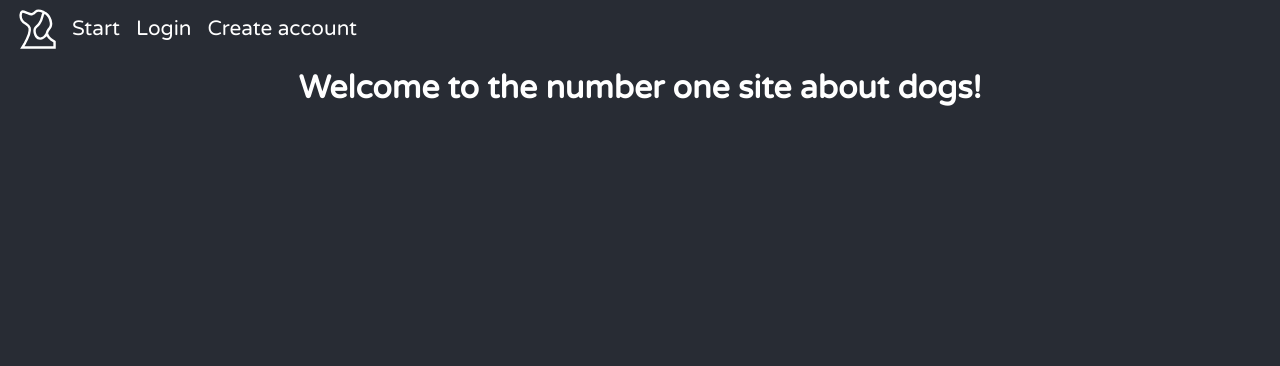
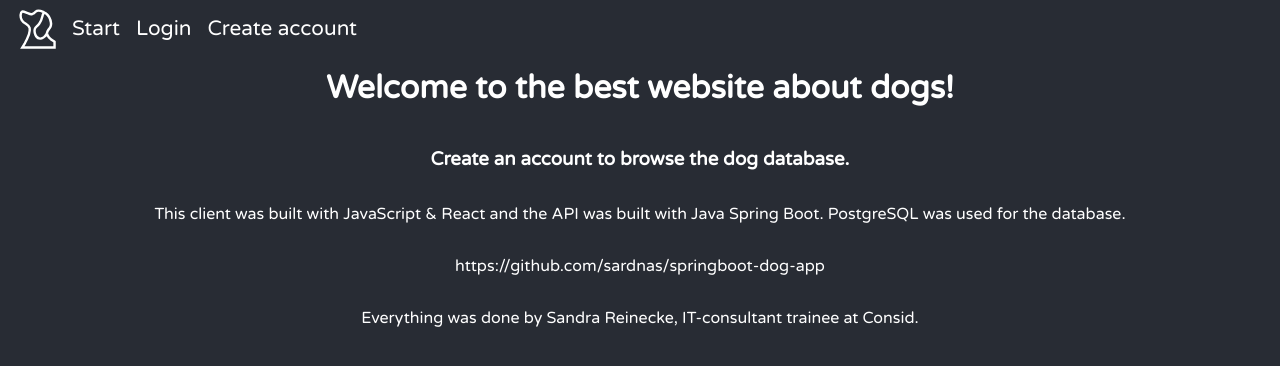
Before and after one commit to sardnas/dogbook-frontend, a React (Create React App) app in the folder dog-app/: page / in a window 1280 px wide. Shown: the top 366 px of the page. Built offline with nearby package versions, Linux system fonts and the light colour scheme; what chartjs-plugin-datalabels would draw is missing.

Commit message:
final changes

```diff
--- a/dog-app/public/index.html
+++ b/dog-app/public/index.html
@@ -3,7 +3,7 @@
 
 <head>
   <meta charset="utf-8" />
-  <link rel="icon" href="%PUBLIC_URL%/favicon.ico" />
+  <link rel="icon" href="%PUBLIC_URL%/favicon.ico?v=2" />
   <meta name="viewport" content="width=device-width, initial-scale=1" />
   <meta name="theme-color" content="#000000" />
   <meta name="description" content="Web site created using create-react-app" />
@@ -22,7 +22,7 @@
       work correctly both with client-side routing and a non-root public URL.
       Learn how to configure a non-root public URL by running `npm run build`.
     -->
-  <title>Dogopedia</title>
+  <title>Dog Fanclub</title>
   <link rel="preconnect" href="https://fonts.googleapis.com">
   <link rel="preconnect" href="https://fonts.gstatic.com" crossorigin>
   <link href="https://fonts.googleapis.com/css2?family=Varela+Round&display=swap" rel="stylesheet">
--- a/dog-app/src/Api.js
+++ b/dog-app/src/Api.js
@@ -39,12 +39,8 @@ export async function SignIn(username, password) {
   });
 }
 
-//below is code to make it easier to have one base path when you are developing locally and one when the site is published
-//it is because maybe you want to use a locally hosted webapi when developing to make it easier to debug
-//but obviously you don't want to use that locally hosted webapi when you have published the site
-
 const publishedBasePath = "https://obviouslyfakedomainname.se/dog-info-api";
-const localBasePath = "http://localhost:8080"; // <---- change this to the path of your locally hosted webapi (!!)
+const localBasePath = "http://localhost:8080";
 
 let requestBasePath = null;
 
@@ -54,14 +50,7 @@ export function CreateBasePath() {
   //this if-statement will check if this is running as development process
   if (!process.env.NODE_ENV || process.env.NODE_ENV === "development") {
     //use local address if development
-    requestBasePath = localBasePath; //whatever path you're hosting your api locally on
-
-    //you can comment out the line of code above if you want to use the production webapi when developing locally
-
-    //care of the s in "https". It can cause problems, at the same time, only having "http" can also cause problems
-    //"http" can cause problems because mixed content loading is not allowed
-    //"https" can cause problems because there needs to be a valid and trusted ssl certificate
-    //Sometimes this can appear as a CORS error when it's actually a SSL error
+    requestBasePath = localBasePath;
   }
 }
 
--- a/dog-app/src/pages/Dogopedia.js
+++ b/dog-app/src/pages/Dogopedia.js
@@ -6,23 +6,20 @@ import React from "react";
 import Signout from "./Signout";
 
 const Dogopedia = () => {
-  const [shouldFetchBreeds, setShouldFetchBreeds] = useState(true); //true because it should fetch the breeds when the page loads
-  const [errorFetchingBreeds, setErrorFetchingBreeds] = useState(false); //false because no error has occured when the page loads
-  const [breeds, setBreeds] = useState(null); //null because there is no breeds data yet
+  const [shouldFetchBreeds, setShouldFetchBreeds] = useState(true);
+  const [errorFetchingBreeds, setErrorFetchingBreeds] = useState(false);
+  const [breeds, setBreeds] = useState(null);
 
   useEffect(() => {
-    //this is a function that will call the api function for fetching breeds and handle the response
     async function FetchBreeds() {
       try {
         let response = await GetBreeds();
 
-        //check if the response was a sucess, 200 means that it was
         if (response.status === 200) {
-          let json = await response.json(); //we want to parse the response body as json if it was a sucess
+          let json = await response.json();
 
-          setBreeds(json); //save the data we have gotten
+          setBreeds(json);
         } else if (response.status === 400) {
-          //we can check for specific error codes like this
           alert(
             "400 means that the server thinks this request was invalid because of missing or invalid input"
           );
@@ -38,12 +35,11 @@ const Dogopedia = () => {
       }
     }
 
-    //it is important to remember to actually call the function declared above :weary:
     if (shouldFetchBreeds) {
       setShouldFetchBreeds(false);
       FetchBreeds();
     }
-  }, [shouldFetchBreeds, breeds]); //this is a dependency array, it tells react what values it should watch for updates
+  }, [shouldFetchBreeds, breeds]);
 
   console.log(errorFetchingBreeds);
 
@@ -58,7 +54,7 @@ const Dogopedia = () => {
       {breeds ? ( //if breeds exist we want to display them
         <>
           <DogTablePage dogs={breeds} /></>
-      ) : errorFetchingBreeds ? ( //if breeds don't exist we display a message based on if there has been an error or not
+      ) : errorFetchingBreeds ? (
         <div>
           something went terribly, terribly wrong when fetching breeds 😞
         </div>
--- a/dog-app/src/pages/Hello.js
+++ b/dog-app/src/pages/Hello.js
@@ -2,7 +2,13 @@ import React from "react";
 const Hello = () => {
     return (
         <>
-            <h1>Welcome to the number one site about dogs!</h1>
+            <h1>Welcome to the best website about dogs!</h1>
+            <h3>Create an account to browse the dog database.</h3>
+            <p>This client was built with JavaScript & React and the
+                API was built with Java Spring Boot. PostgreSQL was used
+                for the database.</p>
+            <p>https://github.com/sardnas/springboot-dog-app</p>
+            <p>Everything was done by Sandra Reinecke, IT-consultant trainee at Consid.</p>
         </>
     );
 };
```
Also changed, not shown: 1 other file (tests, documents, lock files or other folders).
